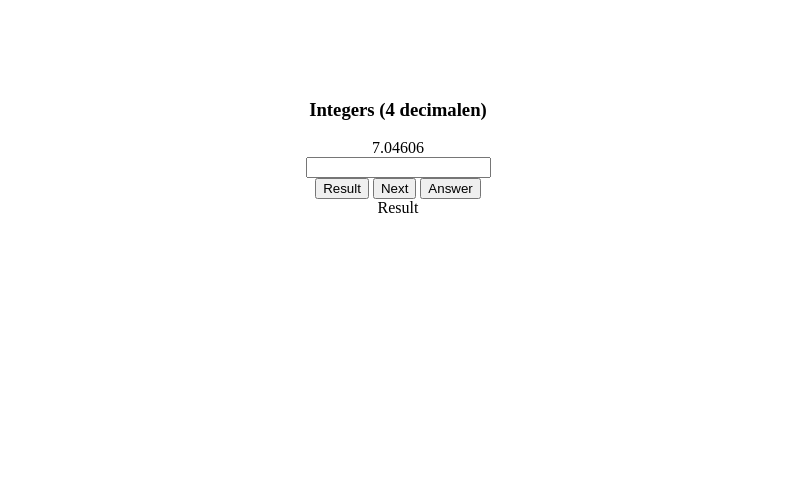
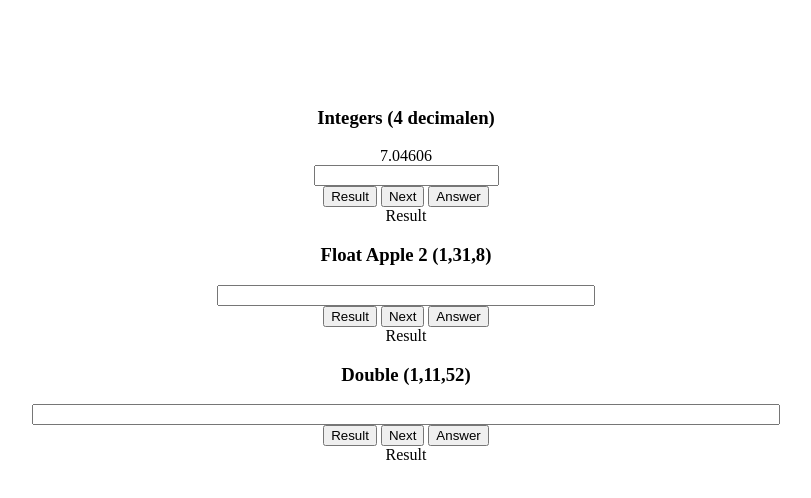
Before and after one commit to MilanR312/oldSite, a plain HTML site: page index.html in a window 1280 px wide. Shown: the whole page, without its empty margins (242-1053 px from the left). Drawn offline with Linux system fonts and the light colour scheme.

Commit message:
Add files via upload

```diff
--- a/index.html
+++ b/index.html
@@ -3,8 +3,10 @@
     <head>
         <link rel="stylesheet" href="temp.css">
         <script src="randomInt.js" type="text/javascript"></script>
+        <script src="randomFloat.js" type="text/javascript"></script>
     </head>
-    <body onload="nextInt('numberInt','IntInput')">
+    <body onload="nextInt('numberInt','IntInput')" class="main">
+
         <div class="center">
             <h3 class="items">Integers (4 decimalen)</h3>
             <span class="items" id="numberInt"></span>
@@ -16,5 +18,28 @@
             </div>
             <span class="items" id="answer">Result</span>
         </div>
+
+        <div class="center">
+            <h3 class="items">Float Apple 2 (1,31,8)</h3>
+            <span class="items" id="nonIEEFloat"></span>
+            <input class="items" id="nonIEEfloatInput">
+            <div class="items">
+                <button onclick="solvenotIEE('nonIEEfloatInput', 'nonIEEfloatanswer')">Result</button>
+                <button onclick="nextnotIEEEFloat('nonIEEFloat','nonIEEfloatInput')">Next</button>
+                <button onclick="answernotIEEE('nonIEEfloatInput')">Answer</button>
+            </div>
+            <span class="items" id="nonIEEfloatanswer">Result</span>
+        </div>
+        <div class="center">
+            <h3 class="items">Double (1,11,52)</h3>
+            <span class="items" id="Double"></span>
+            <input class="items" id="DoubleInput">
+            <div class="items">
+                <button onclick="solveDouble('DoubleInput', 'Doubleanswer')">Result</button>
+                <button onclick="nextDouble('Double','DoubleInput')">Next</button>
+                <button onclick="answerDoublefunc('DoubleInput')">Answer</button>
+            </div>
+            <span class="items" id="Doubleanswer">Result</span>
+        </div>
     </body>
 </html>
--- a/randomInt.js
+++ b/randomInt.js
@@ -1,32 +1,39 @@
 let a;
 let solution;
 
-function nextInt(spanId, inputId){
-    a = (Math.random()*1000).toFixed(5);
-    let b = a;
-    let biggest;
-    let out = "";
 
+function Getbiggest(num){
     for (let i = 0;; i++){
         let c = 1 << i;
         biggest = i-1;
-        if (c > a){
-            break;
+        if (c > num){
+            return biggest;
         }
     }
+}
 
-    for (let i = biggest; i > -5; i--){
-        if (b - 2**i > 0){
-            b = b - 2**i;
+function toBin(biggest, num, decimals){
+    let out = "";
+    for (let i = biggest; i >= -decimals; i--){
+        if (num - 2**i > 0){
+            num = num - 2**i;
             out += "1";
         } else {
             out += "0";
         }
         if(i == 0){
-            out += ',';
+            out += '.';
         }
     }
-    solution = out
+    return out;
+}
+
+function nextInt(spanId, inputId){
+    a = (Math.random()*1000).toFixed(5);
+
+    let biggest = Getbiggest(a);
+
+    solution = toBin(biggest,a,4)
     console.log(solution);
     document.getElementById(spanId).innerHTML = a;
     document.getElementById(inputId).value = "";
@@ -39,3 +46,141 @@ function solve(input, output){
 function answer(input){
     document.getElementById(input).value = solution
 }
+
+
+
+let questionApple;
+let answerApple;
+
+function nextnotIEEEFloat(display, input){
+    let max = 1000;
+    let min = -1000;
+    console.clear()
+    let decimals = 3;
+    let nonIEESign = "";
+    let nonIEEFloat = (Math.random() * (max - min) + min).toFixed(decimals);
+    questionApple = nonIEEFloat;
+
+    console.log(nonIEEFloat)
+    console.log("float =" + nonIEEFloat)
+
+    if (nonIEEFloat < 0){
+        nonIEESign = "1";
+        nonIEEFloat = Math.abs(nonIEEFloat);
+    } else {
+        nonIEESign = "0";
+    }
+    console.log("after abs = " + nonIEEFloat)
+
+    let nonIEEbin = toBin(Getbiggest(nonIEEFloat),nonIEEFloat,31)
+    let nonIEEmantissa = nonIEEbin.replace('.','');
+    nonIEEbin = parseInt(nonIEEbin).toString()
+
+
+    let nonIEEExp = 0;//get the exponent
+    while (nonIEEbin != ""){
+        nonIEEbin = nonIEEbin.slice(0,-1)
+        nonIEEExp += 1;
+    }
+
+    console.log("exp = 2**" + nonIEEExp)
+    nonIEEExp = nonIEEExp + 128
+
+    nonIEEExp = toBin(Getbiggest(nonIEEExp), nonIEEExp, 0).slice(0,-1)
+
+
+
+
+    nonIEEmantissa = nonIEEmantissa.slice(0,32);
+
+    nonIEEmantissa = nonIEEmantissa.padEnd(31,'0')
+
+    console.log("Sign = " + nonIEESign)
+    console.log("mantis = " + nonIEEmantissa)
+    console.log("exp = " + nonIEEExp)
+
+    answerApple = nonIEESign + nonIEEmantissa + nonIEEExp
+
+    document.getElementById(display).innerHTML = questionApple;
+    document.getElementById(input).value = "";
+}
+function solvenotIEE(input, output){
+    let predict = document.getElementById(input).value;
+    document.getElementById(output).innerHTML = (predict == answerApple) ? "Correct" : "Incorrect";
+}
+function answernotIEEE(input){
+    document.getElementById(input).value = answerApple
+}
+
+let questionDouble;
+let answerDouble;
+
+function nextDouble(display, input){
+    let max = 1000;
+    let min = -1000;
+    console.clear()
+    let decimals = 3;
+    let DoubleSign = "";
+    let Double = (Math.random() * (max - min) + min).toFixed(decimals);
+    Double = -0.035
+    questionDouble = Double;
+
+    console.log(Double)
+    console.log("float =" + Double)
+
+    if (Double < 0){
+        DoubleSign = "1";
+        Double = Math.abs(Double);
+    } else {
+        DoubleSign = "0";
+    }
+    console.log("after abs = " + Double)
+
+    let DoubleBin = toBin(Getbiggest(Double)+1,Double,52)
+    let DoubleMantissa = DoubleBin.replace('.','');
+    DoubleBin = parseInt(DoubleBin).toString()
+
+
+    let DoubleExp = 0;//get the exponent
+
+    if (DoubleBin <= 0){
+        while (DoubleBin != ""){
+            DoubleBin = DoubleBin.slice(1,DoubleBin.length)
+            DoubleExp += 1;
+        }
+    } else {
+        while (DoubleBin != ""){
+            DoubleBin = DoubleBin.slice(0,-1)
+            DoubleExp += 1;
+        }
+    }
+
+
+    console.log("exp = 2**" + DoubleExp)
+    DoubleExp = DoubleExp + 127
+    console.log("test " + DoubleExp)
+    DoubleExp = toBin(Getbiggest(DoubleExp), DoubleExp, 0).slice(0,-1)
+
+
+
+
+    DoubleMantissa = DoubleMantissa.slice(0,32);
+
+    DoubleMantissa = DoubleMantissa.padEnd(31,'0')
+
+    console.log("Sign = " + DoubleSign)
+    console.log("mantis = " + DoubleMantissa)
+    console.log("exp = " + DoubleExp)
+
+    answerDouble = DoubleSign + DoubleMantissa + DoubleExp
+
+    document.getElementById(display).innerHTML = questionDouble;
+    document.getElementById(input).value = "";
+}
+function solveDouble(input, output){
+    let predict = document.getElementById(input).value;
+    document.getElementById(output).innerHTML = (predict == answerDouble) ? "Correct" : "Incorrect";
+}
+function answerDoublefunc(input){
+    document.getElementById(input).value = answerDouble
+}
--- a/temp.css
+++ b/temp.css
@@ -1,4 +1,4 @@
-.center{
+.main{
     position: absolute;
     top: 10%;
     left: 30%;
@@ -7,3 +7,25 @@
     align-items: center;
     flex-direction: column;
 }
+.center{
+
+    display: flex;
+    align-items: center;
+    flex-direction: column;
+}
+.floatItems{
+    display: flex;
+    align-items: center;
+    flex-direction: row;
+}
+.floatItems>div{
+    display: flex;
+    align-items: center;
+    flex-direction: column;
+}
+#nonIEEfloatInput{
+    width: 200%;
+}
+#DoubleInput{
+    width: 400%;
+}
```
